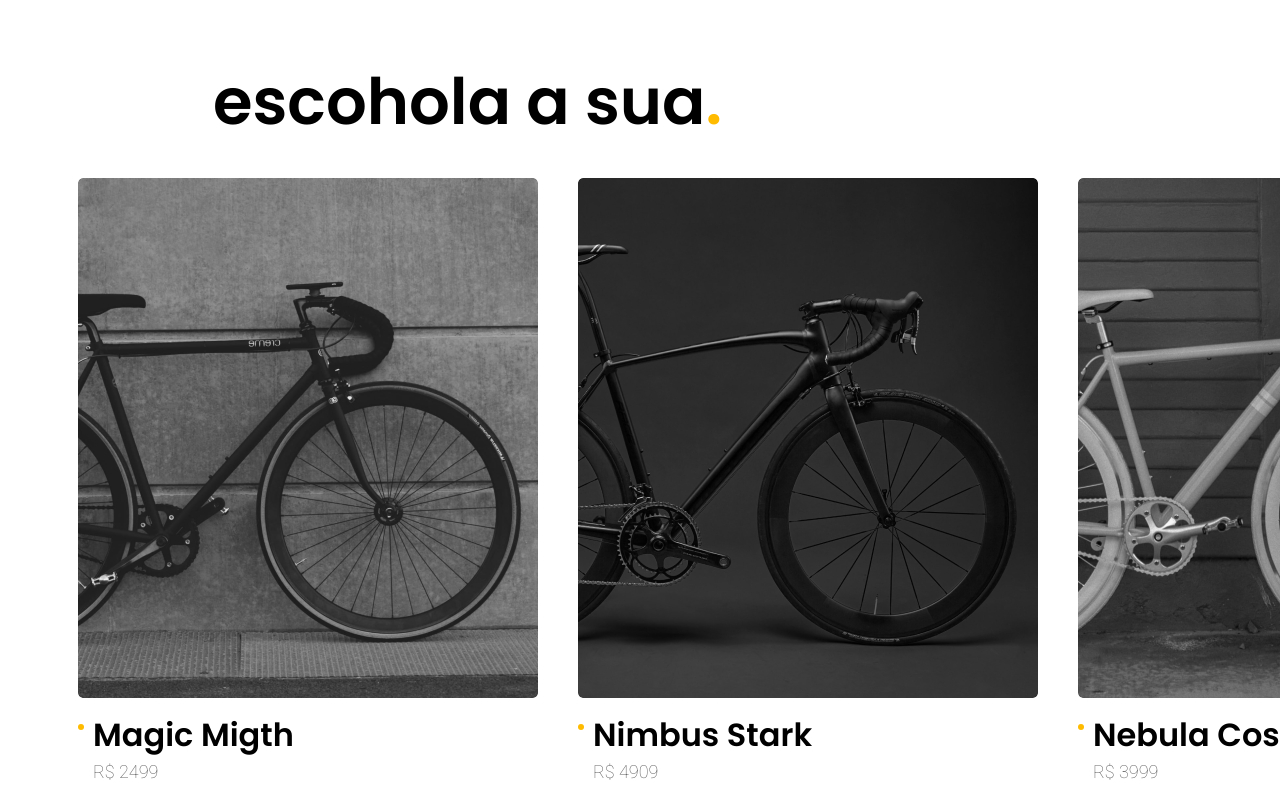
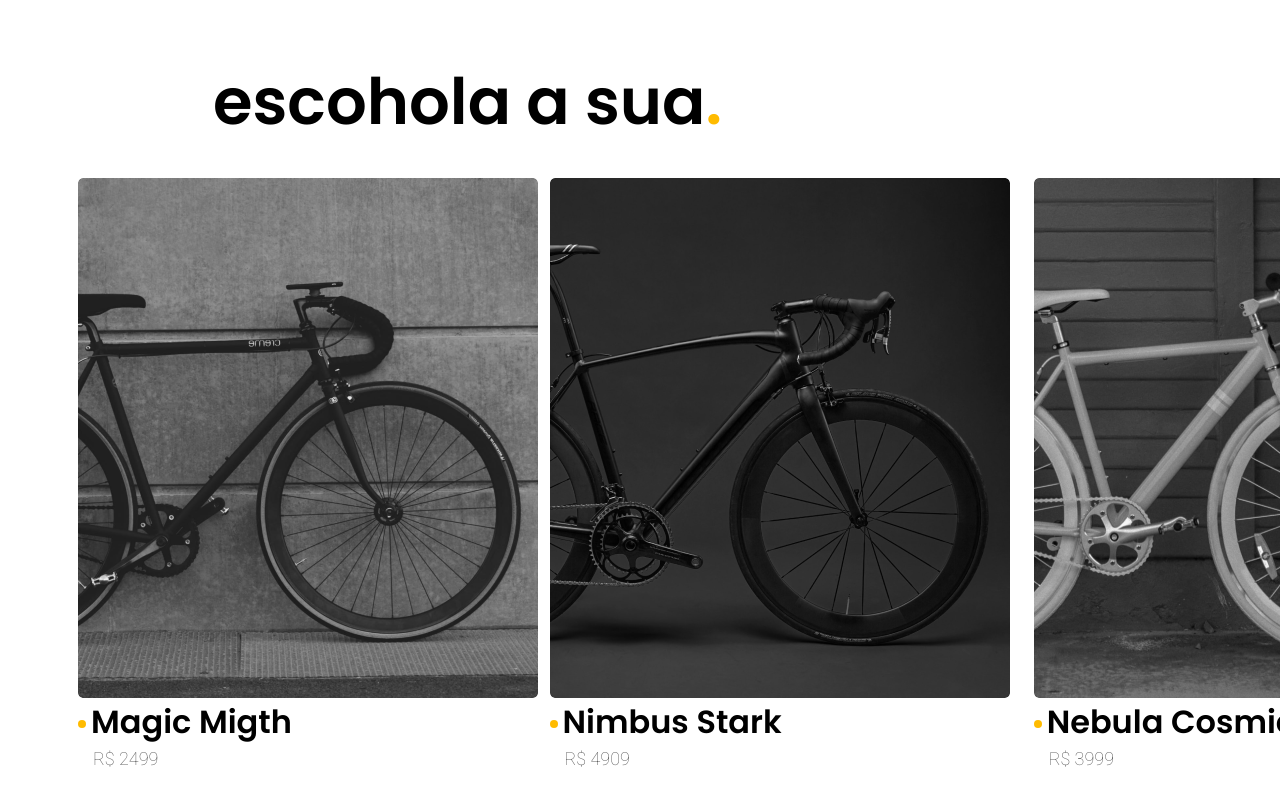
Before and after one commit to NazariiSova/react-bikcraft, a React (Create React App) app: page / in a window 1280 px wide. Shown: the part 952-1752 px from the top of the page. Built offline with nearby package versions, Linux system fonts and the light colour scheme.

Commit message:
fixed header and catalog

```diff
--- a/src/pages/Home/Home.page.js
+++ b/src/pages/Home/Home.page.js
@@ -28,17 +28,17 @@ const HomePage = () => {
                 <div className="catalog-cards">
                     <div className="catalog-card-item">
                         <img className="catalog-card-img" src={bicicleta2 } alt="" />
-                        <div className="catalog-card-description"><li className="orange-mark"></li>Magic Migth</div>
+                        <div className="catalog-card-description">Magic Migth</div>
                         <div className="catalog-card-price">R$ 2499</div>
                     </div>
                     <div className="catalog-card-item">
                         <img className="catalog-card-img" src={bicicleta1 } alt="" />
-                        <div className="catalog-card-description"><li className="orange-mark "></li>Nimbus Stark</div>
+                        <div className="catalog-card-description">Nimbus Stark</div>
                         <div className="catalog-card-price">R$ 4909</div>
                     </div>
                     <div className="catalog-card-item">
                         <img className="catalog-card-img" src={bicicleta3 } alt="" />
-                        <div className="catalog-card-description"><li className="orange-mark"></li>Nebula Cosmic</div>
+                        <div className="catalog-card-description">Nebula Cosmic</div>
                         <div className="catalog-card-price">R$ 3999 </div>
                     </div>
                 </div>
--- a/src/pages/Home/homePage.scss
+++ b/src/pages/Home/homePage.scss
@@ -142,7 +142,21 @@ $silver-color: #595959;
     font-weight: 600;
     font-size: 32px;
     line-height: 40px;
-    margin-left: 15px;
+
+    display: inline-block;
+    vertical-align: middle;
+    margin-right: 10px;
+
+    &::before {
+      content: "";
+      display: inline-block;
+      width: 8px;
+      height: 8px;
+      border-radius: 50%;
+      margin-right: 5px;
+      vertical-align: middle;
+      background-color: $orange-color;
+    }
   }
 
   &-price {
@@ -157,14 +171,7 @@ $silver-color: #595959;
   }
 }
 
-.orange-mark {
-  width: 12px;
-  height: 8px;
-  color: $orange-color;
-  margin-top: 5px;
-  margin-left: -15px;
-  font-size: 18px;
-}
+
 
 .catalog-title {
   @include title-black();
```
Also changed, not shown: 1 other file (tests, documents, lock files or other folders).
